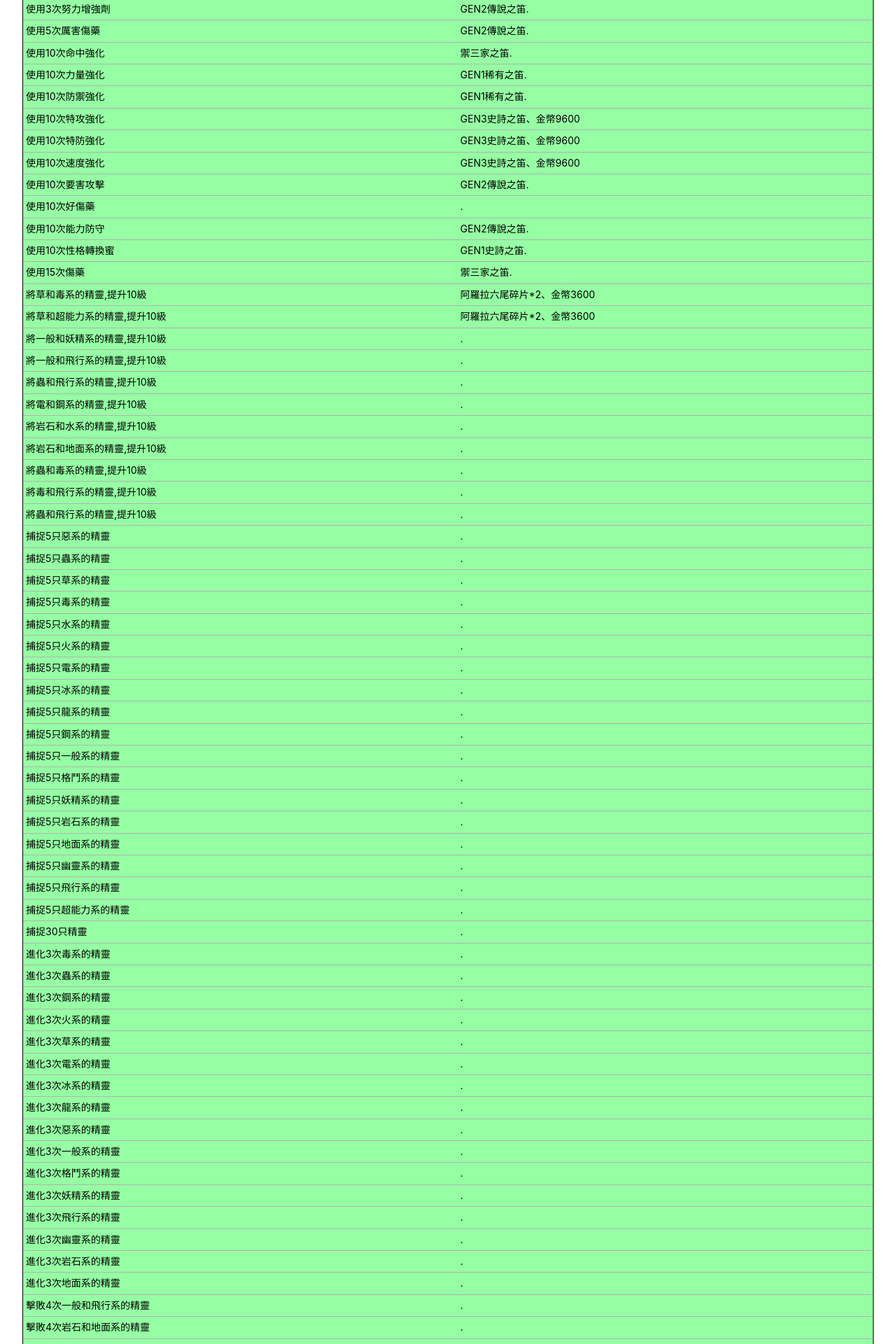
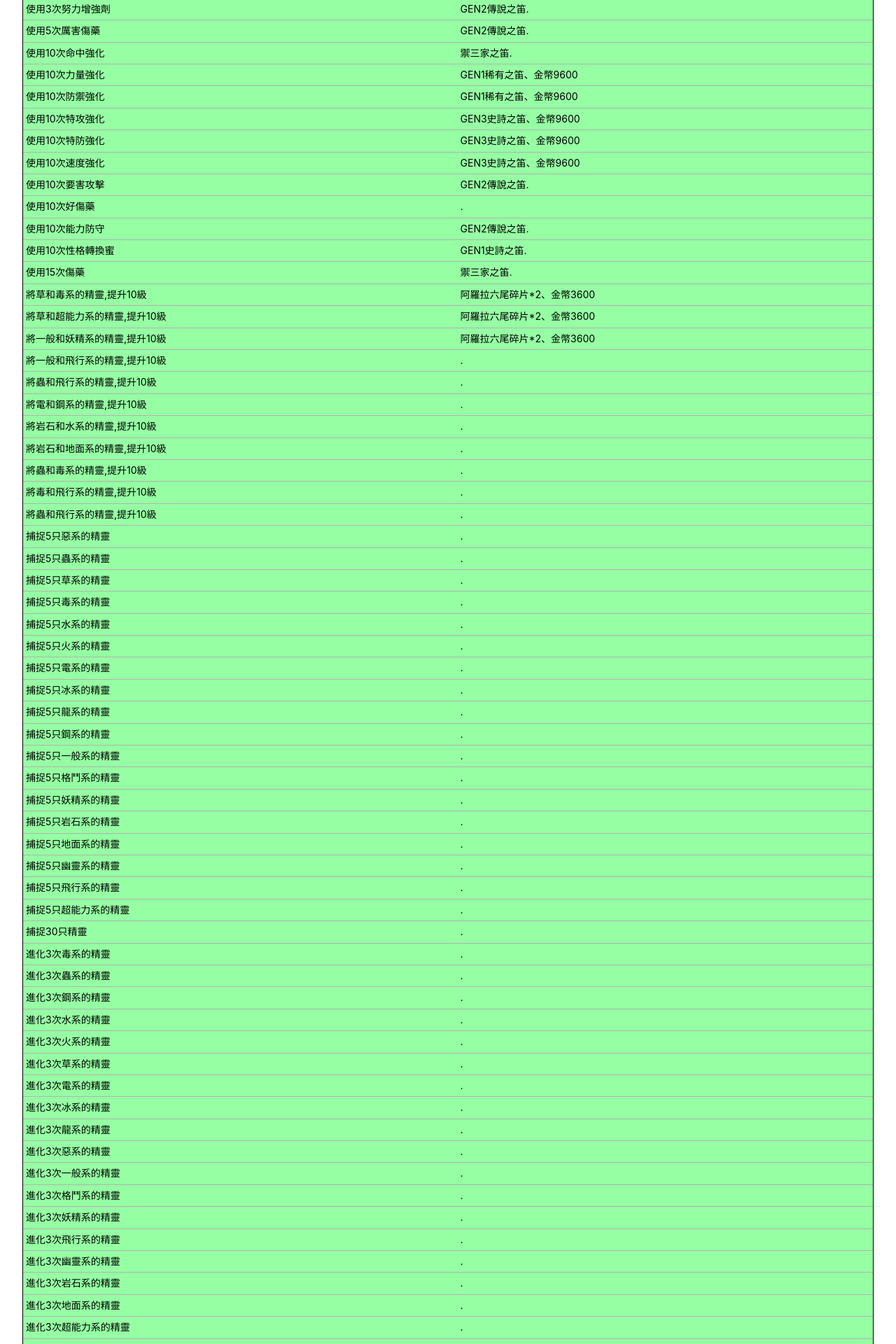
Before and after one commit to tom00502/pokemon-adventurer, a Vue app: page /fieldwork in a window 1280 px wide. Shown: the part 2360-4280 px from the top of the page at 70% size. Built offline with nearby package versions, Linux system fonts and the light colour scheme; no server answers.

Commit message:
update data

```diff
--- a/src/views/fieldwork.vue
+++ b/src/views/fieldwork.vue
@@ -360,15 +360,13 @@ const table = [
     },
     {
         work: '使用10次力量強化',
-        award: ['GEN1稀有之笛'],
+        award: ['GEN1稀有之笛', '金幣9600'],
         level: 'great',
-        checkAward: false,
     },
     {
         work: '使用10次防禦強化',
-        award: ['GEN1稀有之笛'],
+        award: ['GEN1稀有之笛', '金幣9600'],
         level: 'great',
-        checkAward: false,
     },
     {
         work: '使用10次特攻強化',
@@ -422,9 +420,8 @@ const table = [
     },
     {
         work: '將一般和妖精系的精靈,提升10級',
-        award: [],
+        award: ['阿羅拉六尾碎片*2', '金幣3600'],
         level: 'great',
-        checkAward: false,
     },
     {
         work: '將一般和飛行系的精靈,提升10級',
@@ -536,6 +533,7 @@ const table = [
     { work: '進化3次毒系的精靈', award: [], level: 'great', checkAward: false },
     { work: '進化3次蟲系的精靈', award: [], level: 'great', checkAward: false },
     { work: '進化3次鋼系的精靈', award: [], level: 'great', checkAward: false },
+    { work: '進化3次水系的精靈', award: [], level: 'great', checkAward: false },
     { work: '進化3次火系的精靈', award: [], level: 'great', checkAward: false },
     { work: '進化3次草系的精靈', award: [], level: 'great', checkAward: false },
     { work: '進化3次電系的精靈', award: [], level: 'great', checkAward: false },
@@ -580,6 +578,12 @@ const table = [
     },
     {
         work: '進化3次地面系的精靈',
+        award: [],
+        level: 'great',
+        checkAward: false,
+    },
+    {
+        work: '進化3次超能力系的精靈',
         award: [],
         level: 'great',
         checkAward: false,
```
